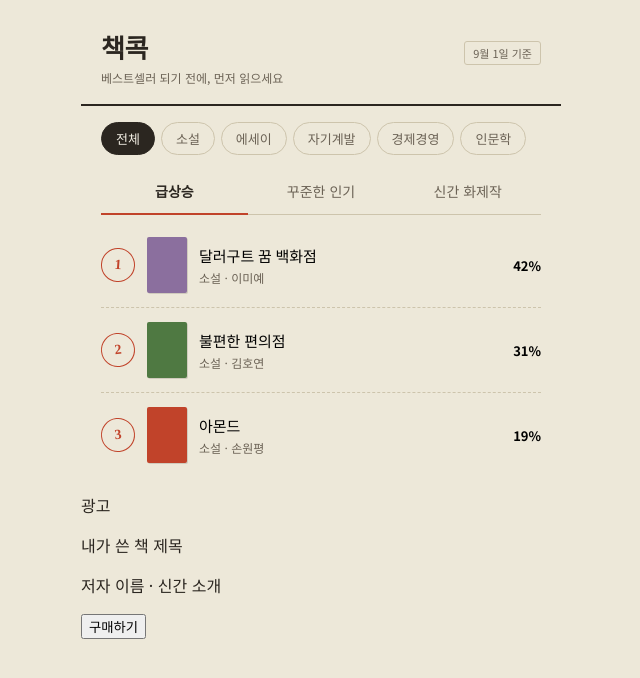
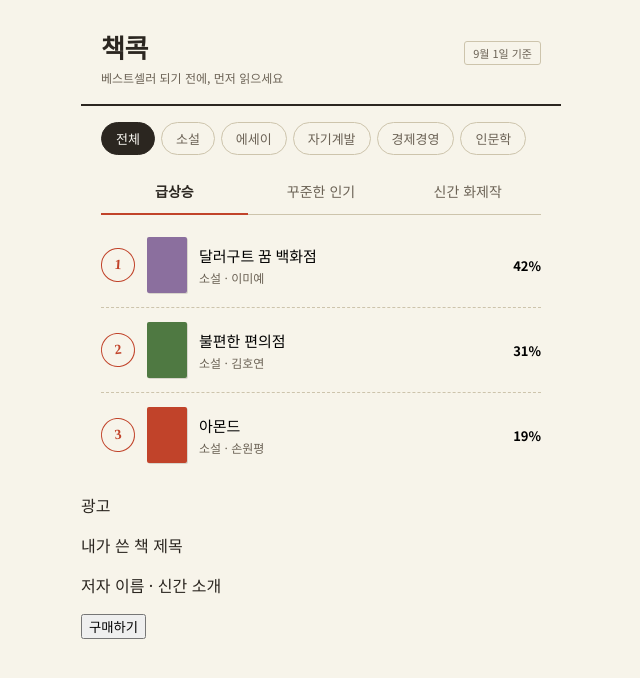
Before and after one commit to si414835/chaekkok, a React (Vite) app: page / in a window 1280 px wide. Shown: the top 678 px of the page, without its empty margins (319-959 px from the left). Built offline with nearby package versions, Linux system fonts and the light colour scheme.

Commit message:
Update index.css

```diff
--- a/src/index.css
+++ b/src/index.css
@@ -1,6 +1,6 @@
 :root {
-  --paper: #ede8d9;
-  --paper-card: #f5f1e6;
+  --paper: #f7f4ea;
+  --paper-card: #fdfbf5;
   --ink: #2b2620;
   --ink-soft: #6b6255;
   --stamp-red: #c1432a;
```
